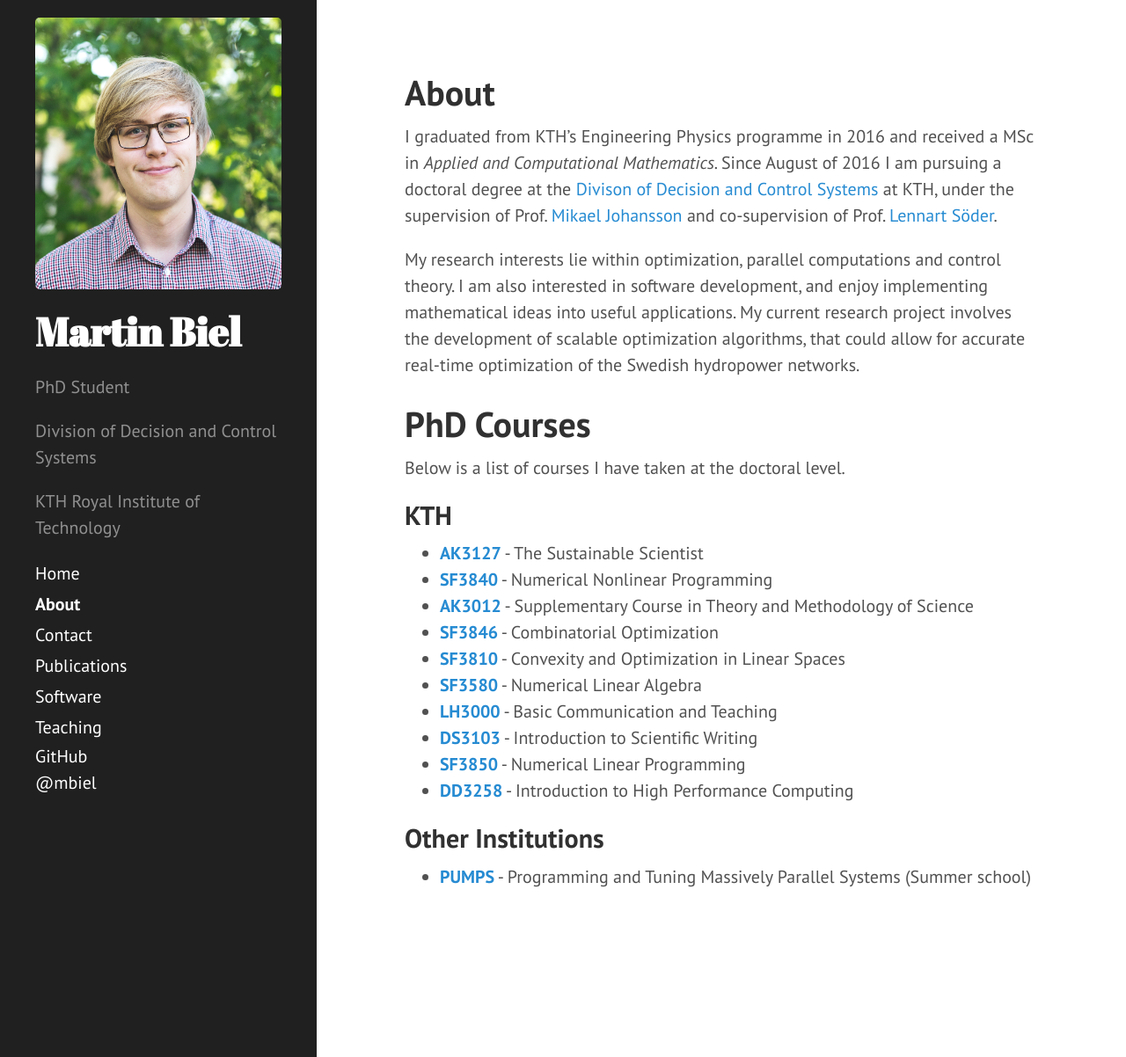
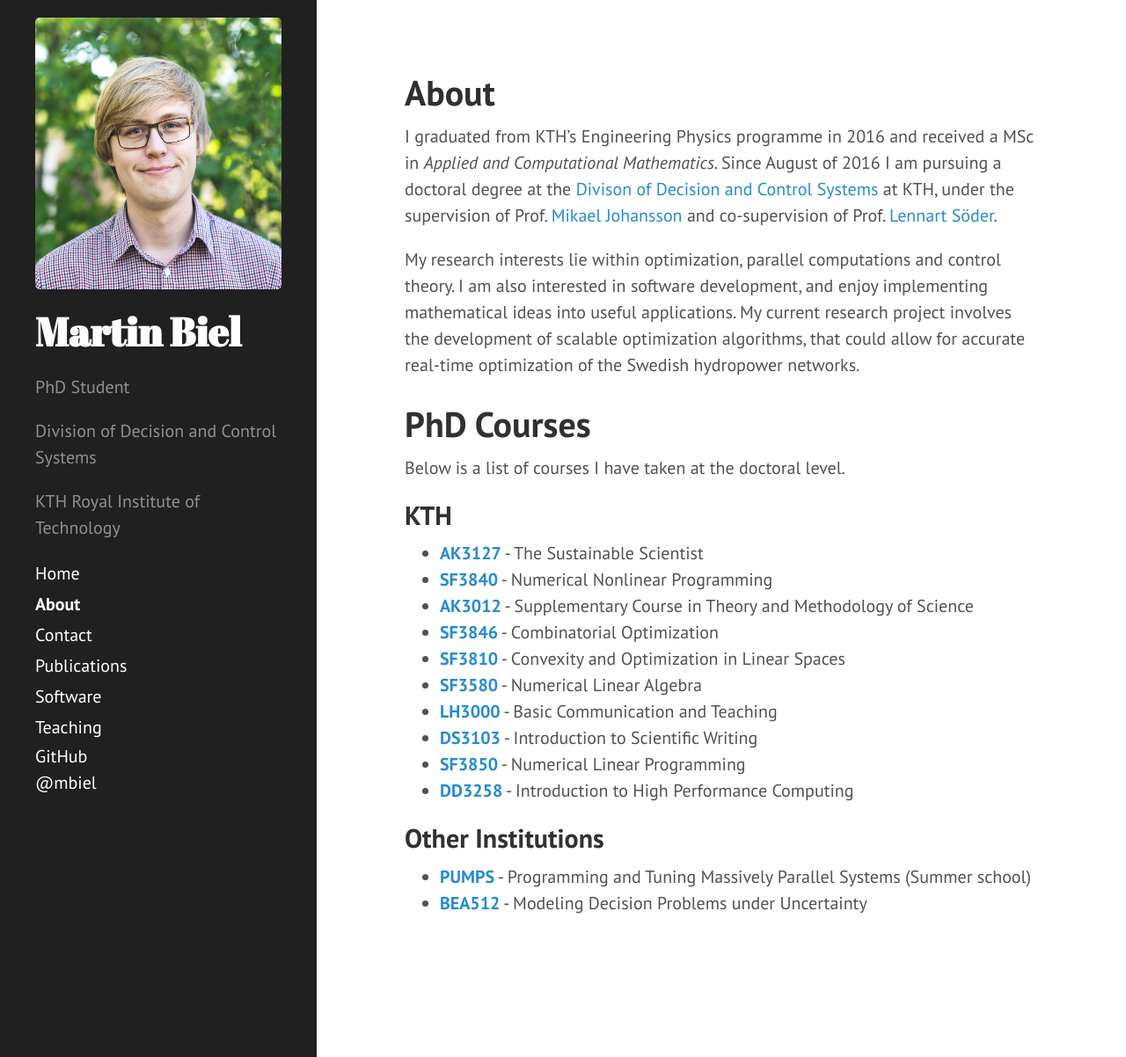
Before and after one commit to martinbiel/martinbiel.github.io, a Jekyll site: the page built from about/about.md, in a window 1280 px wide and 1202 px high. Shown: the whole window at 88% size. Built offline with Jekyll 4.4.1, drawn with Linux system fonts in a browser that asks for light colours.

Commit message:
Course update

```diff
--- a/about/about.md
+++ b/about/about.md
@@ -24,3 +24,4 @@ Below is a list of courses I have taken at the doctoral level.
 
 ## Other Institutions
 * [**PUMPS**](http://bcw.ac.upc.edu/PUMPS2017/) - Programming and Tuning Massively Parallel Systems (Summer school)
+* [**BEA512**](https://www.nhh.no/en/courses/modeling-decision-problems-under-uncertainty/) - Modeling Decision Problems under Uncertainty
```
